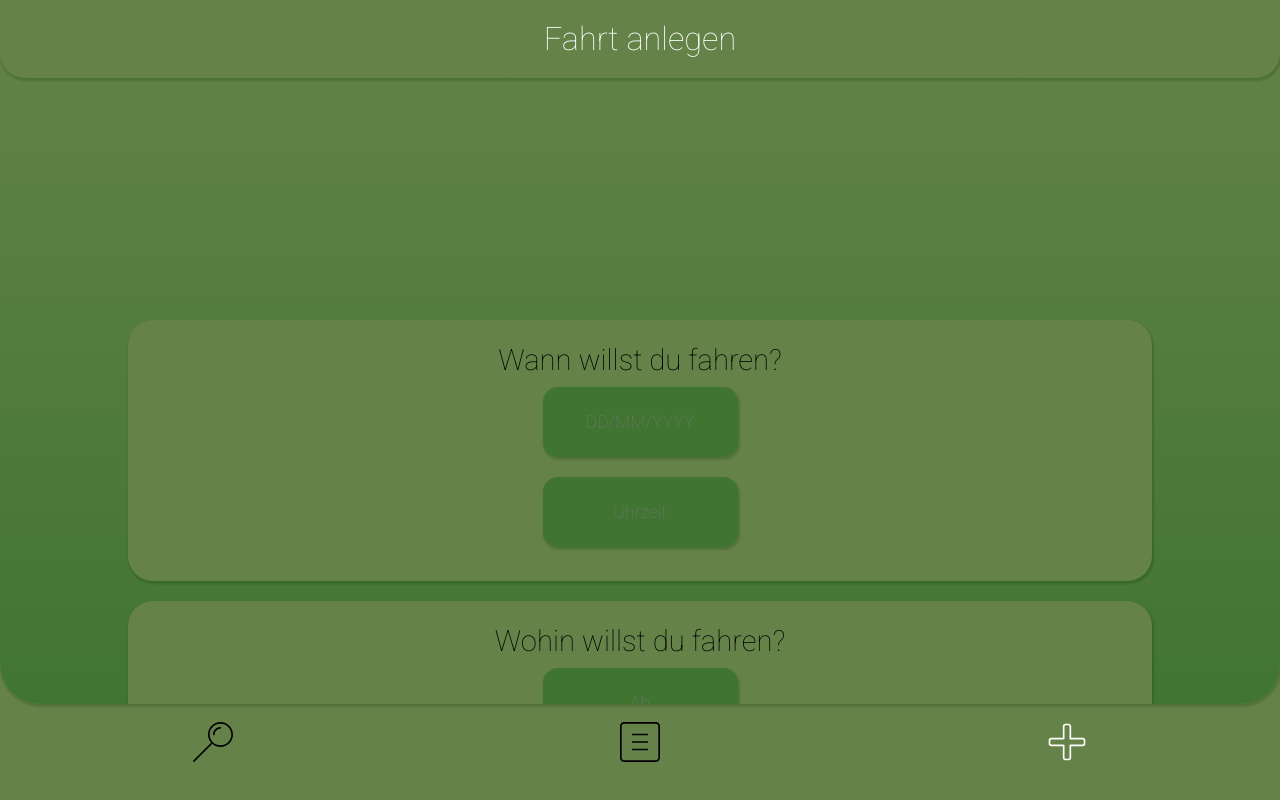
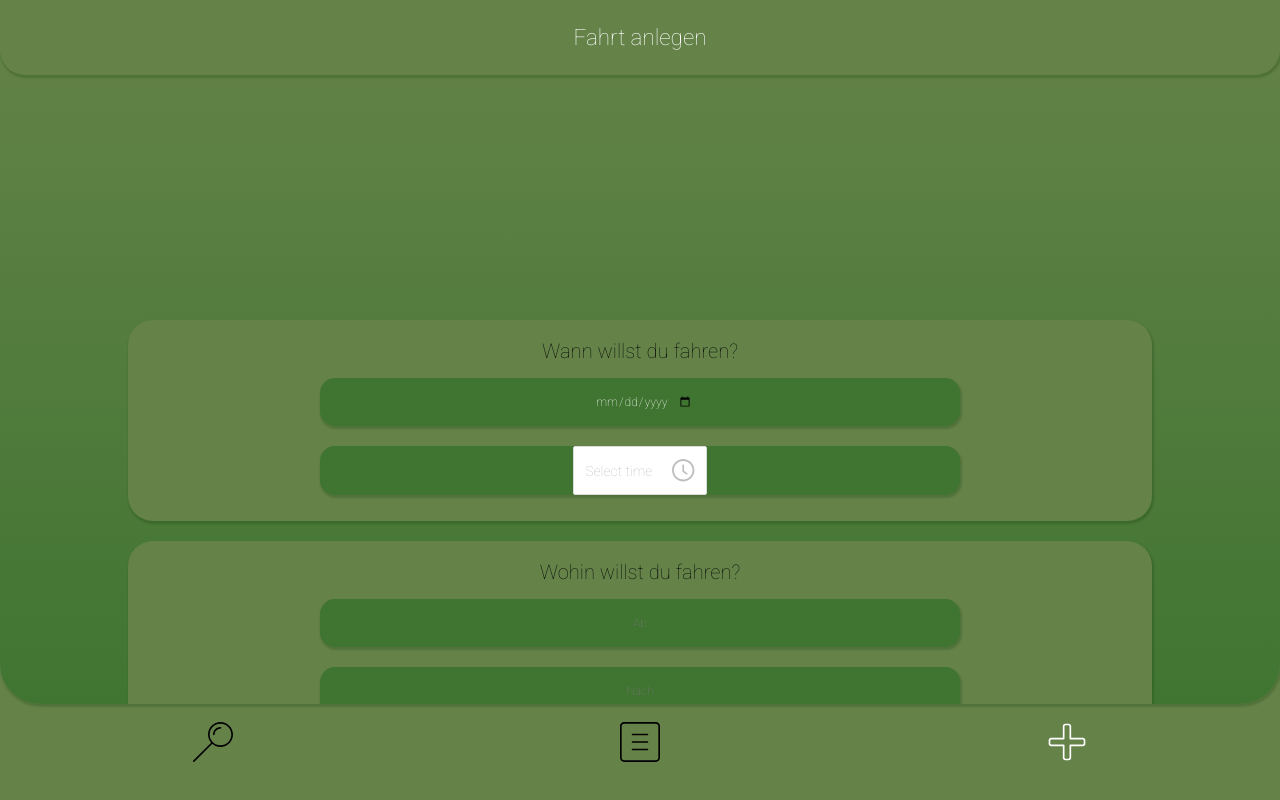
Before and after one commit to ivergentz/capstone-project, a React (Create React App) app: page /create in a window 1280 px wide. Built offline with nearby package versions, Linux system fonts and the light colour scheme.

Commit message:
ICreated timepicker Component

```diff
--- a/package.json
+++ b/package.json
@@ -6,15 +6,18 @@
     "@testing-library/jest-dom": "^5.11.4",
     "@testing-library/react": "^9.5.0",
     "@testing-library/user-event": "^7.2.1",
+    "antd": "^4.6.5",
     "axios": "^0.20.0",
     "cors": "^2.8.5",
     "dotenv": "^8.2.0",
     "express": "^4.17.1",
+    "moment": "^2.29.0",
     "mongoose": "^5.10.5",
     "react": "^16.13.1",
     "react-datepicker": "^3.1.3",
     "react-day-picker": "^7.4.8",
     "react-dom": "^16.13.1",
+    "react-hook-form": "^6.8.4",
     "react-router-dom": "^5.2.0",
     "react-scripts": "3.4.3",
     "react-test-renderer": "^16.13.1",
--- a/src/createPage/CreatePage.js
+++ b/src/createPage/CreatePage.js
@@ -1,6 +1,8 @@
 import axios from 'axios'
 import React, { useState } from 'react'
 import styled from 'styled-components/macro'
+import { useForm } from 'react-hook-form'
+import SetTime from './SetTime'
 
 export default function Create() {
   const [rideDate, setRideDate] = useState('')
@@ -9,9 +11,11 @@ export default function Create() {
   const [rideTo, setRideTo] = useState('')
   const [kind, setKind] = useState('')
 
-  const handleSubmit = (event) => {
-    event.preventDefault()
+  const { register, handleSubmit, errors } = useForm()
 
+  const todaysDate = new Date()
+
+  const onSubmit = () => {
     const ride = {
       rideDate: rideDate,
       rideTime: rideTime,
@@ -30,52 +34,82 @@ export default function Create() {
   return (
     <>
       <Header>Fahrt anlegen</Header>
+
       <Container>
         <form
-          onSubmit={handleSubmit}
+          name="createForm"
+          onSubmit={handleSubmit(onSubmit)}
           onChange={() => setKind('angebotene Fahrt')}
         >
           <LabelStyling>
             Wann willst du fahren?
             <InputDetails
-              placeholder="DD/MM/YYYY"
-              format="DD/MM/YYYY"
-              required
+              id="datePicker"
+              type="date"
+              name="rideDate"
+              placeholder="dd-mm-yyyy"
+              ref={register({ required: true })}
               value={rideDate}
               onChange={(date) => setRideDate(date.target.value)}
-            ></InputDetails>
-            <InputDetails
-              placeholder="Uhrzeit"
-              type="text"
-              required
+            />
+            {errors.rideDate && errors.rideDate.type === 'required' && (
+              <ErrorMsg>
+                Bitte trage ein gültiges Datum ein (TT.MM.JJJJ)
+              </ErrorMsg>
+            )}
+            <SetTime
+              name="rideTime"
+              ref={register({ required: true })}
+              type="time"
               value={rideTime}
-              onChange={(time) => setRideTime(time.target.value)}
             />
+            {errors.rideTime && errors.rideTime.type === 'required' && (
+              <ErrorMsg>Bitte trage eine gültige Zeit ein (SS:MM)</ErrorMsg>
+            )}
           </LabelStyling>
           <LabelStyling>
             Wohin willst du fahren?
             <InputDetails
+              name="rideFrom"
+              ref={register({ required: true, minLength: 4 })}
               placeholder="Ab"
-              type="text"
-              required
               value={rideFrom || ''}
               onChange={(from) => setRideFrom(from.target.value)}
             />
+            {errors.rideFrom && errors.rideFrom.type === 'required' && (
+              <ErrorMsg>Bitte trage ein gültigen Abfahrtsort an</ErrorMsg>
+            )}
+            {errors.rideFrom && errors.rideFrom.type === 'minLength' && (
+              <ErrorMsg>Bitte trage ein gültigen Abfahrtsort an</ErrorMsg>
+            )}
             <InputDetails
+              name="rideTo"
+              ref={register({ required: true, minLength: 3 })}
               placeholder="Nach"
               type="text"
-              required
               value={rideTo}
               onChange={(to) => setRideTo(to.target.value)}
             />
+            {errors.rideTo && errors.rideTo.type === 'required' && (
+              <ErrorMsg>Bitte trage einen gültigen Ankunftsort an</ErrorMsg>
+            )}
+            {errors.rideTo && errors.rideTo.type === 'minLength' && (
+              <ErrorMsg>Bitte trage ein gültigen Ankunftsort an</ErrorMsg>
+            )}
           </LabelStyling>
           <SubmitButton type="submit" value="Fahrt anlegen"></SubmitButton>
         </form>
-        <CancelButton type="submit" value="Eingaben löschen"></CancelButton>
+        <CancelButton type="reset" value="Eingaben löschen"></CancelButton>
       </Container>
     </>
   )
 }
+
+const ErrorMsg = styled.h4`
+  display: grid;
+  font-size: 0.5em;
+  color: red;
+`
 
 const Container = styled.section`
   display: grid;
@@ -96,6 +130,8 @@ const LabelStyling = styled.label`
 
 const InputDetails = styled.input`
   height: 4em;
+  width: 50vw;
+  color: white;
   display: flex;
   font-size: 0.6em;
   border: none;
@@ -104,6 +140,7 @@ const InputDetails = styled.input`
   text-align: center;
   background: var(--back-dark);
   box-shadow: 1px 2px 2px 1px rgba(0, 51, 0, 0.2);
+  justify-content: center;
 `
 
 const Header = styled.h1`
@@ -118,6 +155,7 @@ const Header = styled.h1`
   box-shadow: 1px 2px 2px 1px rgba(0, 51, 0, 0.2);
   position: fixed;
   width: 100%;
+  z-index: 100;
 `
 
 const SubmitButton = styled.input`
--- /dev/null
+++ b/src/createPage/SetTime.js
@@ -0,0 +1,33 @@
+import { TimePicker } from 'antd'
+import 'antd/dist/antd.css'
+import moment from 'moment'
+import React from 'react'
+import styled from 'styled-components'
+
+export default function SetTime(props) {
+  const format = 'HH:mm'
+  return (
+    <TimeContainer>
+      <TimePicker
+        {...props}
+        defaultValue={moment('12:08', format)}
+        format={format}
+      />
+    </TimeContainer>
+  )
+}
+
+const TimeContainer = styled.div`
+  height: 4em;
+  width: 50vw;
+  color: white;
+  display: flex;
+  font-size: 0.6em;
+  border: none;
+  border-radius: 15px;
+  margin: 10px auto;
+  text-align: center;
+  background: var(--back-dark);
+  box-shadow: 1px 2px 2px 1px rgba(0, 51, 0, 0.2);
+  justify-content: center;
+`
--- a/src/dashboardPage/DashboardPage.js
+++ b/src/dashboardPage/DashboardPage.js
@@ -1,5 +1,4 @@
-import React, { useEffect, useState } from 'react'
-import axios from 'axios'
+import React from 'react'
 import styled from 'styled-components/macro'
 
 export default function DashboardPage() {
```
Also changed, not shown: 1 other file (tests, documents, lock files or other folders).
